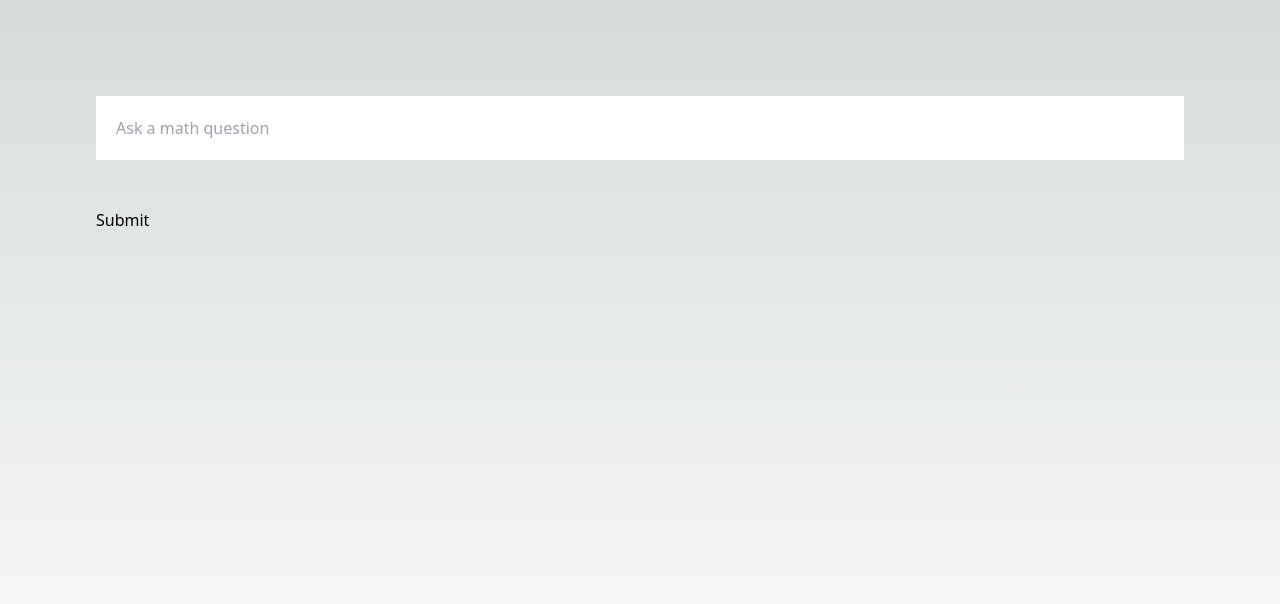
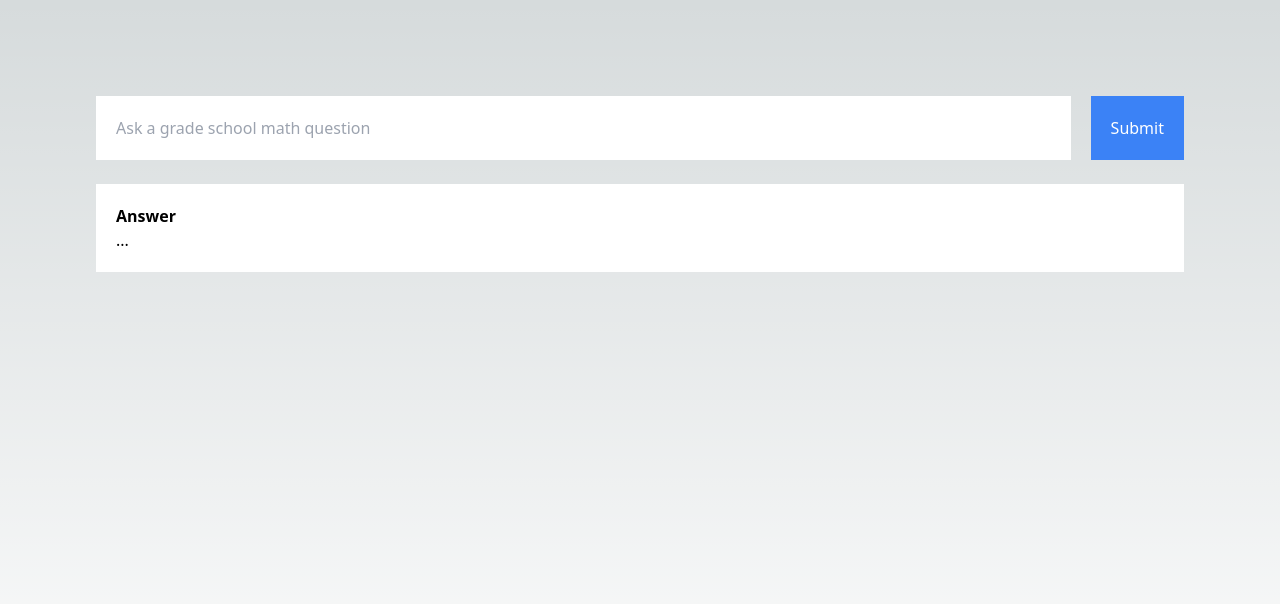
Before and after one commit to relph/flanq-a, a Next.js app: page / in a window 1280 px wide. Shown: the top 604 px of the page. Built offline with nearby package versions, Linux system fonts and the light colour scheme.

Commit message:
Update response styling

```diff
--- a/pages/index.js
+++ b/pages/index.js
@@ -29,15 +29,23 @@ export default function Home() {
         <link rel="icon" href="/favicon.ico" />
       </Head>
       <main className={styles.main}>
-        <input
-          type="text"
-          onChange={(e) => setQuery(e.target.value)}
-          placeholder="Ask a math question"
-          className="p-5 w-full"
-        />
-        <div> {responseValue}</div>
+        <div className="flex gap-5 w-full">
+          <input
+            type="text"
+            onChange={(e) => setQuery(e.target.value)}
+            placeholder="Ask a grade school math question"
+            className="p-5 w-full"
+          />
 
-        <button onClick={handleSubmit}>Submit</button>
+          <button onClick={handleSubmit} className="bg-blue-500 text-white p-5">
+            Submit
+          </button>
+        </div>
+
+        <div className="bg-white w-full p-5">
+          <h2 className=" font-semibold">Answer</h2>
+          {responseValue ? responseValue : "..."}
+        </div>
       </main>
     </>
   );
```
